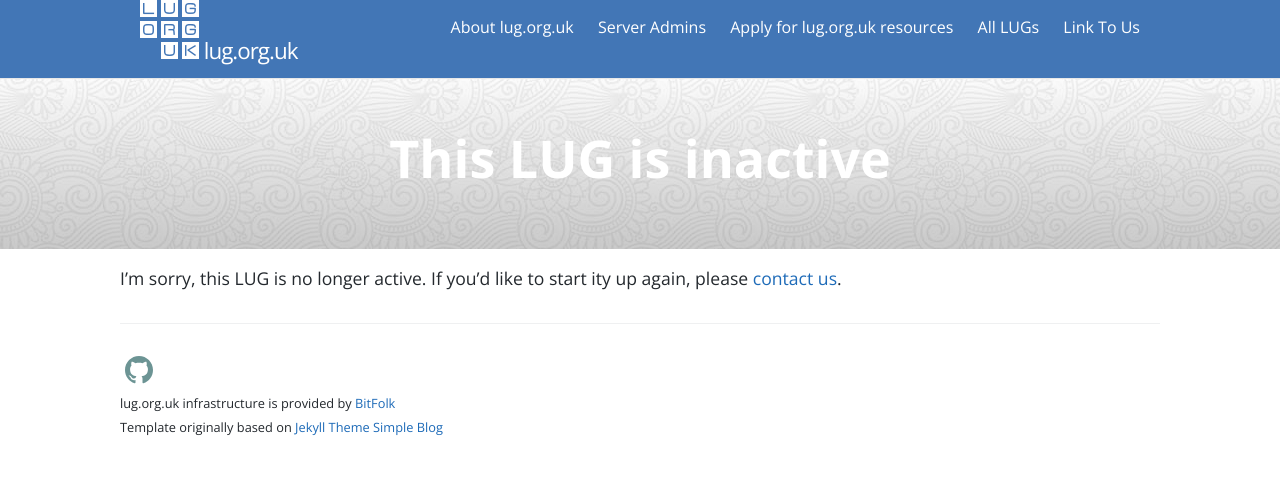
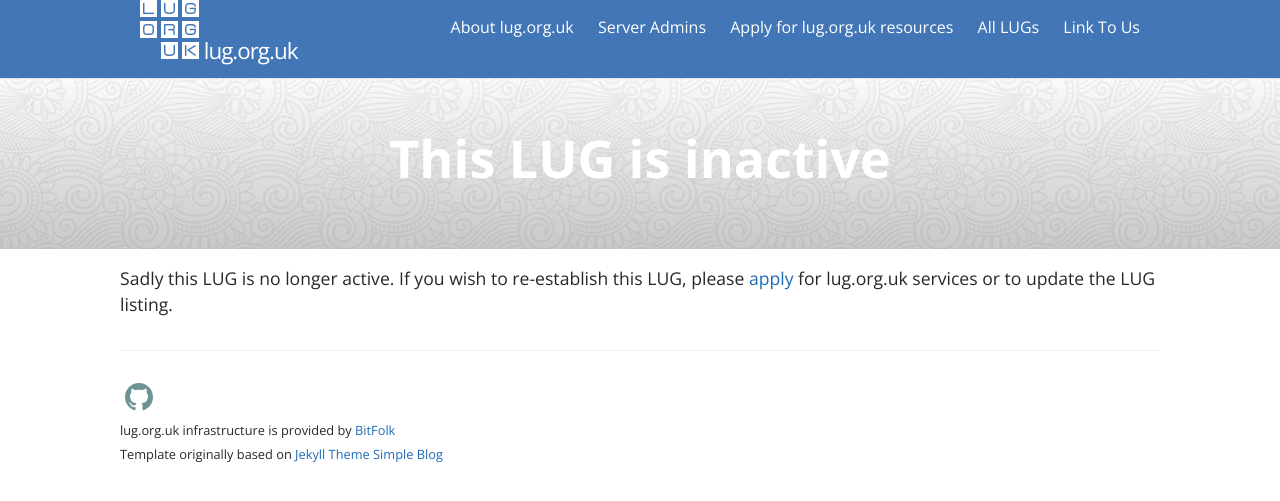
Before and after one commit to lugorguk/lug.org.uk-website, a Jekyll site: the page built from lugs/inactive.md, in a window 1280 px wide. Shown: the top 501 px of the page. Built offline with Jekyll 4.4.1, drawn with Linux system fonts in a browser that asks for light colours.

Commit message:
Update Inactive LUG text

```diff
--- a/lugs/inactive.md
+++ b/lugs/inactive.md
@@ -5,4 +5,4 @@ permalink: lugs/inactive/
 is_regional: yes
 notes: Yes, this is not, strictly speaking, a "regional" page, but it's the easiest way to remove it from the header bar!
 ---
-I'm sorry, this LUG is no longer active. If you'd like to start ity up again, please [contact us](/apply/).
+Sadly this LUG is no longer active. If you wish to re-establish this LUG, please [apply](/apply/) for lug.org.uk services or to update the LUG listing.
```
